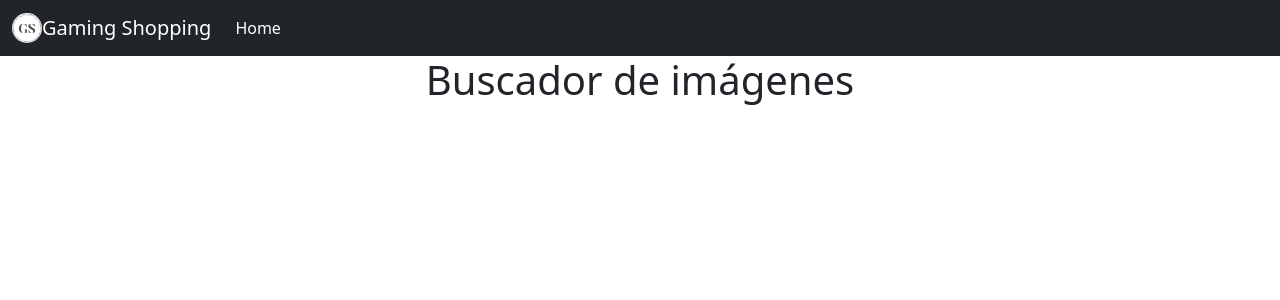
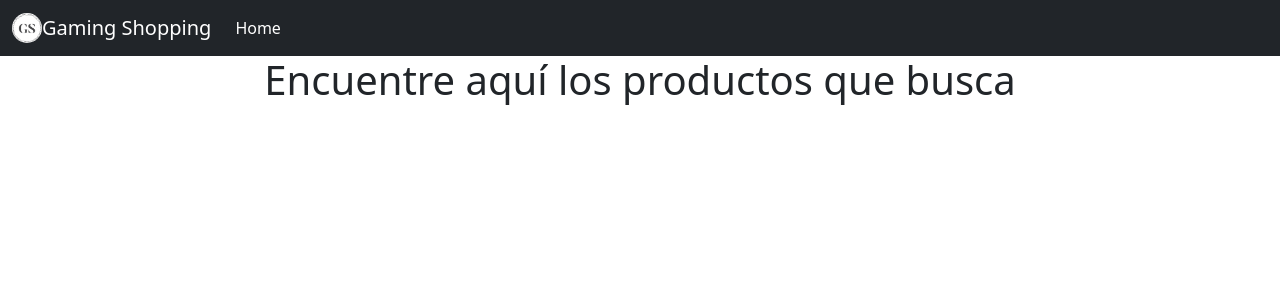
Before and after one commit to SergiodelaMata/ShoppingWebReact, a React (Create React App) app in the folder shopping-web-react/: page / in a window 1280 px wide. Shown: the top 300 px of the page. Built offline with nearby package versions, Linux system fonts and the light colour scheme.

Commit message:
:sparkles: Added functionality to set different texts for the title of the page.

```diff
--- a/shopping-web-react/src/App.js
+++ b/shopping-web-react/src/App.js
@@ -9,7 +9,8 @@ import Title from './components/Title'
 export class App extends Component {
   state = {
     user: "",
-    page: "",
+    page: "Home",
+    title: "Encuentre aquí los productos que busca",
     categories: [],
     products: [],
     users: []
@@ -39,8 +40,22 @@ export class App extends Component {
   }
 
   setPage=(page)=>{
+    var title = "";
+    if(page === "Home")
+    {
+      title = "Encuentre aquí los productos que busca";
+    }
+    else if(page === "newCategory")
+    {
+      title = "Introduzca una nueva categoría";
+    }
+    else if(page === "newProduct")
+    {
+      title = "Introduzca un nuevo producto";
+    }
     this.setState({
-      page: page
+      page: page,
+      title: title
     })
   }
 
@@ -48,7 +63,7 @@ export class App extends Component {
     return (
       <div className="App">
         <Navbar setPage={this.setPage}></Navbar>
-        <Title></Title>
+        <Title title={this.state.title}></Title>
       </div>
     );
   }
--- a/shopping-web-react/src/components/Title.js
+++ b/shopping-web-react/src/components/Title.js
@@ -1,8 +1,10 @@
 import React from 'react'
 
-function Title() {
+function Title(props) {
   return (
-    <h1>Buscador de imágenes</h1>
+    <h1>
+      {props.title}
+    </h1>
   )
 }
 
```
